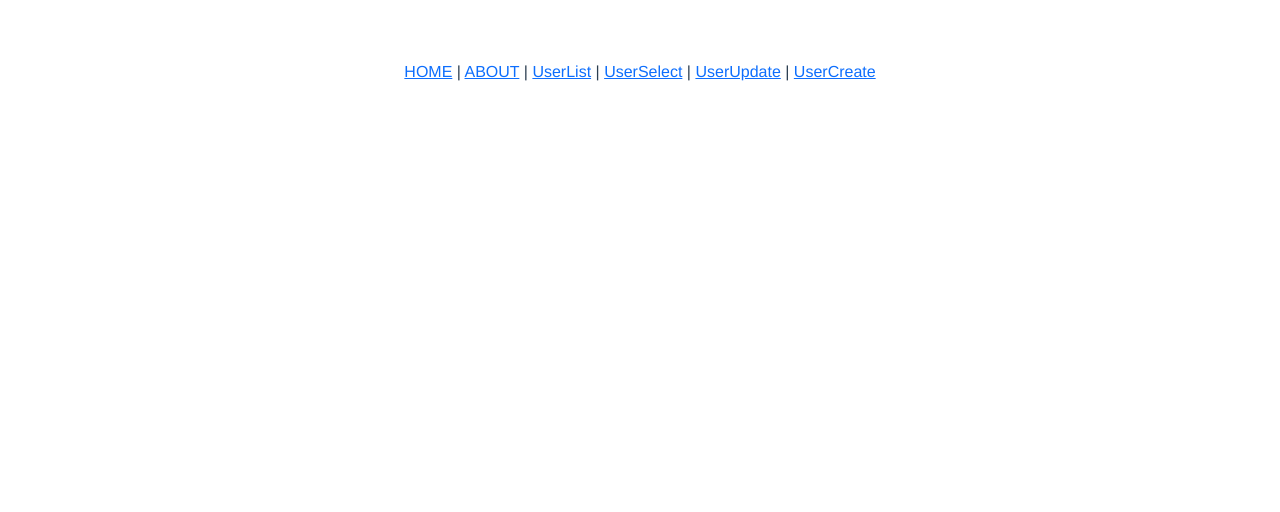
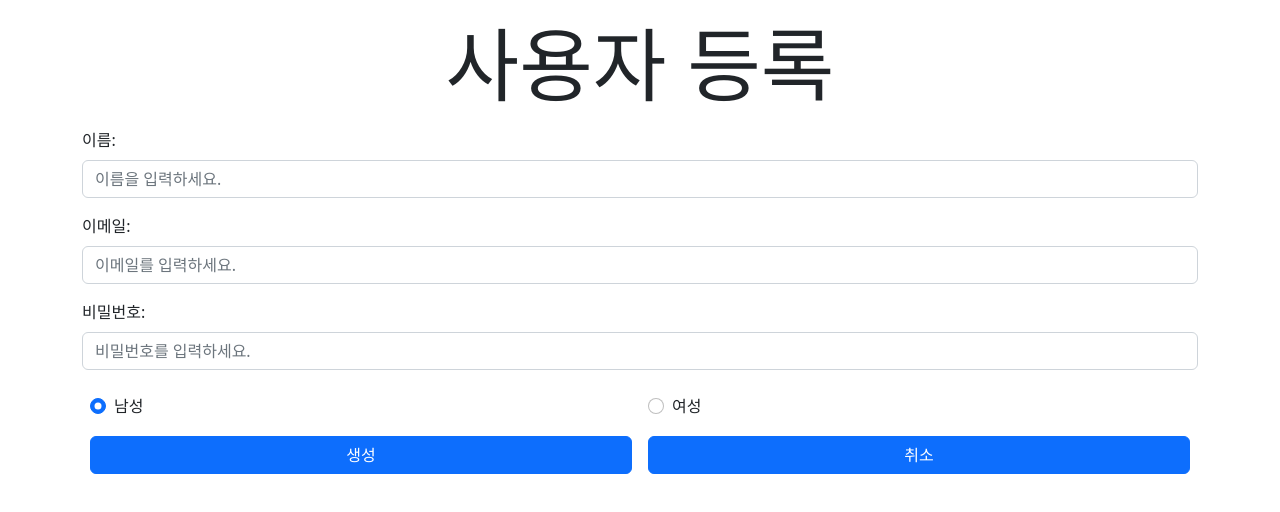
Before and after one commit to sjh9391985/vue-practice, a Vue app in the folder client-practice/: page /user/save in a window 1280 px wide. Shown: the top 512 px of the page. Built offline with nearby package versions, Linux system fonts and the light colour scheme.

Commit message:
feat: sessionstorage 관리

```diff
--- a/client-practice/src/App.vue
+++ b/client-practice/src/App.vue
@@ -1,28 +1,23 @@
 <template>
-  <div>
-    <nav>
-      <router-link to="/">HOME</router-link> | <router-link to="/about">ABOUT</router-link> |
-      <router-link to="/user">UserList</router-link> | <router-link to="/user/findById">UserSelect</router-link> |
-      <router-link to="/user/editById">UserUpdate</router-link> |
-      <router-link to="/user/save">UserCreate</router-link>
-    </nav>
-    <router-view />
-  </div>
+  <router-view />
 </template>
 
 <script>
 export default {
-  name: 'App',
+  created() {
+    const user = sessionStorage.getItem('setUser');
+    console.log(JSON.parse(user));
+    if (user) {
+      console.log('사용자 정보 O');
+      this.$store.commit('setUser', JSON.parse(user));
+    } else {
+      console.log('사용자 정보 X');
+    }
+  },
+  methods: {
+    base64(user) {
+      return JSON.parse(decodeURIComponent(window.atob(user)));
+    },
+  },
 };
 </script>
-
-<style>
-#app {
-  font-family: Avenir, Helvetica, Arial, sans-serif;
-  -webkit-font-smoothing: antialiased;
-  -moz-osx-font-smoothing: grayscale;
-  text-align: center;
-  color: #2c3e50;
-  margin-top: 60px;
-}
-</style>
--- a/client-practice/src/views/CreateView.vue
+++ b/client-practice/src/views/CreateView.vue
@@ -1,3 +1,142 @@
 <template>
-  <div></div>
+  <div class="container mt-3">
+    <h1 class="display-1 text-center">사용자 등록</h1>
+    <form>
+      <div class="mb-3 mt-3">
+        <label for="name" class="form-label">이름:</label>
+        <input
+          type="text"
+          class="form-control"
+          id="name"
+          placeholder="이름을 입력하세요."
+          name="name"
+          autocomplete="off"
+          :class="{ active: active.name }"
+          v-model="result.name"
+        />
+      </div>
+      <div class="mb-3 mt-3">
+        <label for="email" class="form-label">이메일:</label>
+        <input
+          type="email"
+          class="form-control"
+          id="email"
+          placeholder="이메일를 입력하세요."
+          name="email"
+          autocomplete="off"
+          :class="{ active: active.email }"
+          v-model="result.email"
+        />
+      </div>
+      <div class="mb-3">
+        <label for="pwd" class="form-label">비밀번호:</label>
+        <input
+          type="password"
+          class="form-control"
+          id="pwd"
+          placeholder="비밀번호를 입력하세요."
+          name="pwd"
+          autocomplete="off"
+          :class="{ active: active.pwd }"
+          v-model="result.pwd"
+        />
+      </div>
+      <div class="d-flex">
+        <div class="p-2 flex-fill">
+          <div class="form-check">
+            <input
+              type="radio"
+              class="form-check-input"
+              id="radio1"
+              name="gender"
+              v-bind:value="true"
+              checked
+              v-model="result.gender"
+            />
+            <label class="form-check-label" for="radio1">남성</label>
+          </div>
+        </div>
+        <div class="p-2 flex-fill">
+          <div class="form-check">
+            <input
+              type="radio"
+              class="form-check-input"
+              id="radio2"
+              name="gender"
+              v-bind:value="false"
+              v-model="result.gender"
+            />
+            <label class="form-check-label" for="radio2">여성</label>
+          </div>
+        </div>
+      </div>
+    </form>
+    <div class="d-flex">
+      <div class="p-2 flex-fill d-grid">
+        <button type="button" class="btn btn-primary" @click="save">생성</button>
+      </div>
+      <div class="p-2 flex-fill d-grid">
+        <router-link to="/user" class="btn btn-primary">취소</router-link>
+      </div>
+    </div>
+  </div>
 </template>
+
+<script>
+import axios from 'axios';
+export default {
+  name: 'CreateView',
+  data() {
+    return {
+      result: { name: '', email: '', pwd: '', gender: true },
+      active: { name: false, email: false, pwd: false },
+    };
+  },
+  created() {},
+  methods: {
+    save() {
+      if (this.result.name == '') {
+        //console.log('사용자 이름을 입력해주세요.')
+        this.active.name = true;
+        return;
+      } else {
+        this.active.name = false;
+      }
+      if (this.result.email == '') {
+        //console.log('사용자 이메일를 입력해주세요.')
+        this.active.email = true;
+        return;
+      } else {
+        this.active.email = false;
+      }
+      if (this.result.pwd == '') {
+        //console.log('사용자 비밀번호를 입력해주세요.')
+        this.active.pwd = true;
+        return;
+      } else {
+        this.active.pwd = false;
+      }
+      console.log(this.result);
+
+      axios
+        .put(process.env.VUE_APP_BASEURL + '/save', this.result)
+        .then((res) => {
+          console.log(res);
+          this.$store.commit('setUser', res.data.result);
+          sessionStorage.setItem('setUser', this.base64(res.data.result));
+          this.$router.push({ name: 'SelectView' });
+        })
+        .catch((err) => console.log(err));
+    },
+    base64(user) {
+      return window.btoa(encodeURIComponent(JSON.stringify(user)));
+    },
+  },
+};
+</script>
+
+<style scoped>
+.active {
+  background-color: blanchedalmond;
+}
+</style>
--- a/client-practice/src/views/ListView.vue
+++ b/client-practice/src/views/ListView.vue
@@ -51,6 +51,7 @@ export default {
     href(row) {
       console.log('row : ', row);
       store.commit('setUser', row);
+      sessionStorage.setItem('setUser', JSON.stringify(row));
       this.$router.push({ name: 'SelectView' });
     },
   },
--- a/client-practice/src/views/UpdateView.vue
+++ b/client-practice/src/views/UpdateView.vue
@@ -110,9 +110,8 @@ export default {
     cancel() {
       this.$router.push({ name: 'SelectView' });
     },
-    base64() {
-      // user
-      // return window.btoa(encodeURIComponent(JSON.stringify(user)))
+    base64(user) {
+      return window.btoa(encodeURIComponent(JSON.stringify(user)));
     },
   },
 };
```
